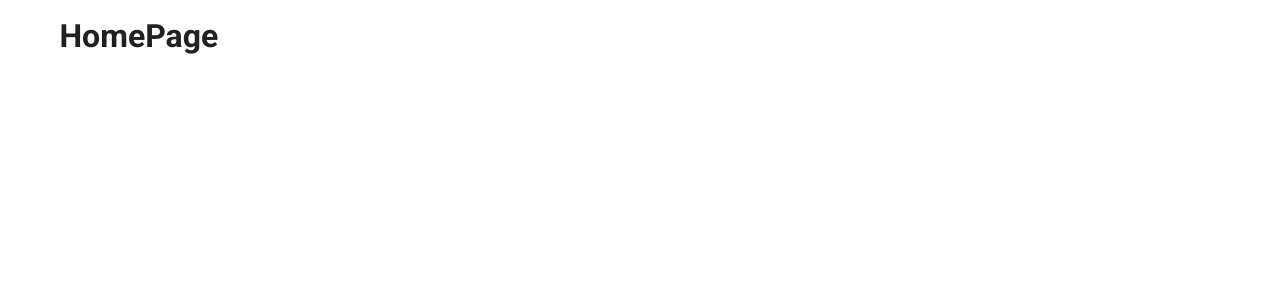
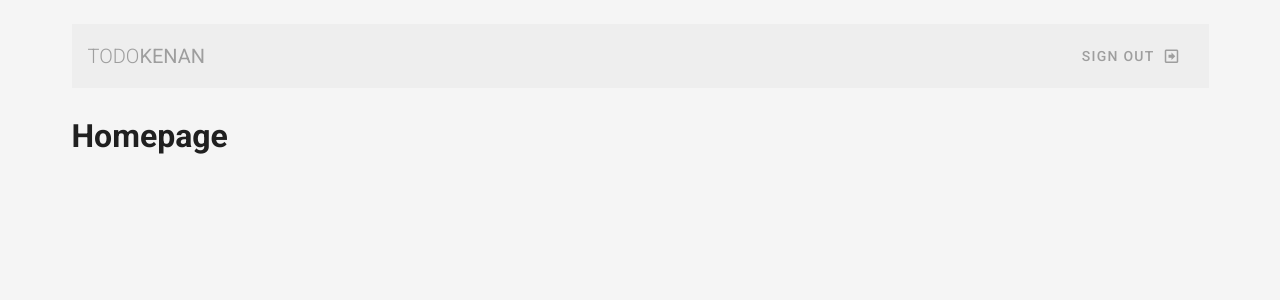
Before and after one commit to Kenan-Kadic/nuxt-proba, a Nuxt app: page / in a window 1280 px wide. Shown: the top 300 px of the page. Built offline with nearby package versions, Linux system fonts and the light colour scheme.

Commit message:
Navbar.vue added

```diff
--- /dev/null
+++ b/components/Navbar.vue
@@ -0,0 +1,23 @@
+<template>
+  <v-container>
+    <nav>
+      <v-toolbar flat app class="grey lighten-3">
+      <v-toolbar-title class="text-uppercase grey--text">
+        <span class="font-weight-light">Todo</span>
+        <span>Kenan</span>
+      </v-toolbar-title>
+        <v-spacer></v-spacer>
+      <v-btn text color="grey">
+      <span>Sign Out</span>
+      <v-icon right>mdi-arrow-right-bold-box-outline</v-icon>
+      </v-btn>
+      </v-toolbar>
+    </nav>
+  </v-container>
+</template>
+
+<script>
+  export default {
+
+  }
+</script>
--- a/layouts/default.vue
+++ b/layouts/default.vue
@@ -1,9 +1,8 @@
 <template>
-  <v-app>
-
+  <v-app >
+    <v-main class="grey lighten-4">
         <Nuxt />
-
-
+    </v-main>
   </v-app>
 </template>
 
@@ -38,6 +37,11 @@ export default {
         },
                 {
           icon: 'mdi-apps',
+          title: 'Home',
+          to: '/home'
+        },
+                {
+          icon: 'mdi-apps',
           title: 'Visibility',
           to: '/visibility'
         },
--- /dev/null
+++ b/pages/home.vue
@@ -0,0 +1,13 @@
+<template>
+  <v-container>
+  <div class="home">
+    <h1>Homepage</h1>
+  </div>
+  </v-container>
+</template>
+
+<script>
+export default {
+
+}
+</script>
--- a/pages/index.vue
+++ b/pages/index.vue
@@ -1,12 +1,14 @@
 <template>
   <v-container>
-    <div class="home">
-    <h1>HomePage</h1>
-    </div>
+  <Navbar></Navbar>
+    <home></home>
   </v-container>
 </template>
 
 <script>
+import Home from"./home";
+import Navbar from "~/components/Navbar";
 export default {
+  components: {Navbar, Home}
 }
 </script>
```
